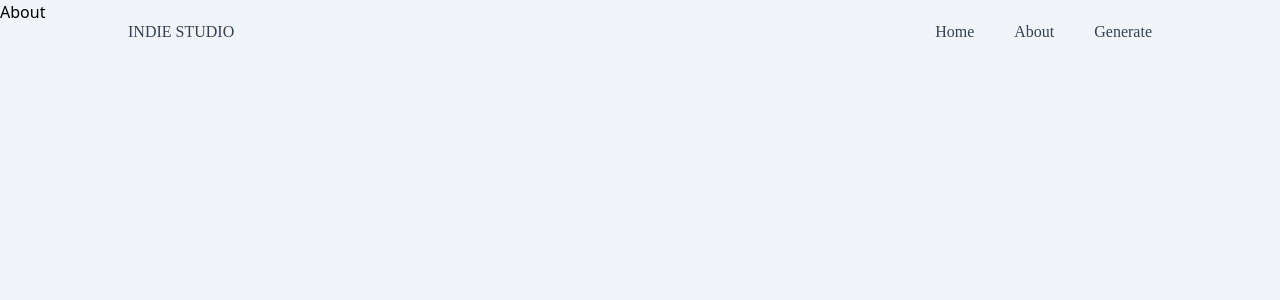
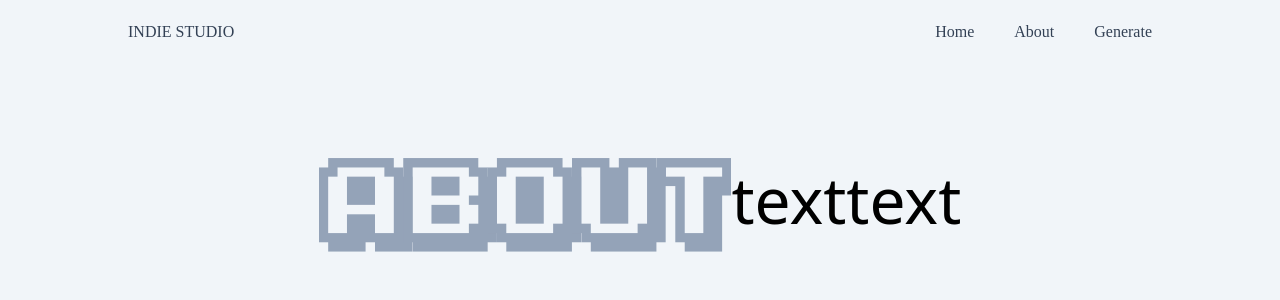
Before and after one commit to tx-appdev/hack-tx, a Next.js app in the folder client-next/: page /about in a window 1280 px wide. Shown: the top 300 px of the page. Built offline with nearby package versions, Linux system fonts and the light colour scheme; a web font is replaced by a local one.

Commit message:
start on about section

```diff
--- a/client-next/sections/About.tsx
+++ b/client-next/sections/About.tsx
@@ -1,7 +1,19 @@
 const About = () => {
     return (
-        <div className="about h-[100vh]">
-            About
+        <div className="about pt-[10%] my-0 mx-auto flex items-center justify-center text-center">
+            <div className="heading-wrapper relative">
+                <h1 className="font-[Karmatic] text-[6em] text-slate-400">
+                    ABOUT
+                </h1>
+            </div>
+            <div className="relative text-wrapper flex">
+                <h2 className="text-[4em]">
+                    text
+                </h2>
+                <h2 className="text-[4em]">
+                    text
+                </h2>
+            </div>
         </div>
     );
 }
--- a/client-next/sections/Hero.tsx
+++ b/client-next/sections/Hero.tsx
@@ -1,7 +1,7 @@
 import CherryBlossomPetals from "@/components/CherryBlossom";
 const Hero = () => {
     return (
-        <div className="hero min-h-[100vh] max-w-[1200px]  my-0 mx-auto flex items-center justify-center">
+        <div className="hero min-h-[100vh] max-w-[1200px] my-0 mx-auto flex items-center justify-center">
             <CherryBlossomPetals />
             <div className="text-wrapper">
                 <h1 className="font-[Retro] text-[8em] text-slate-400">
```
